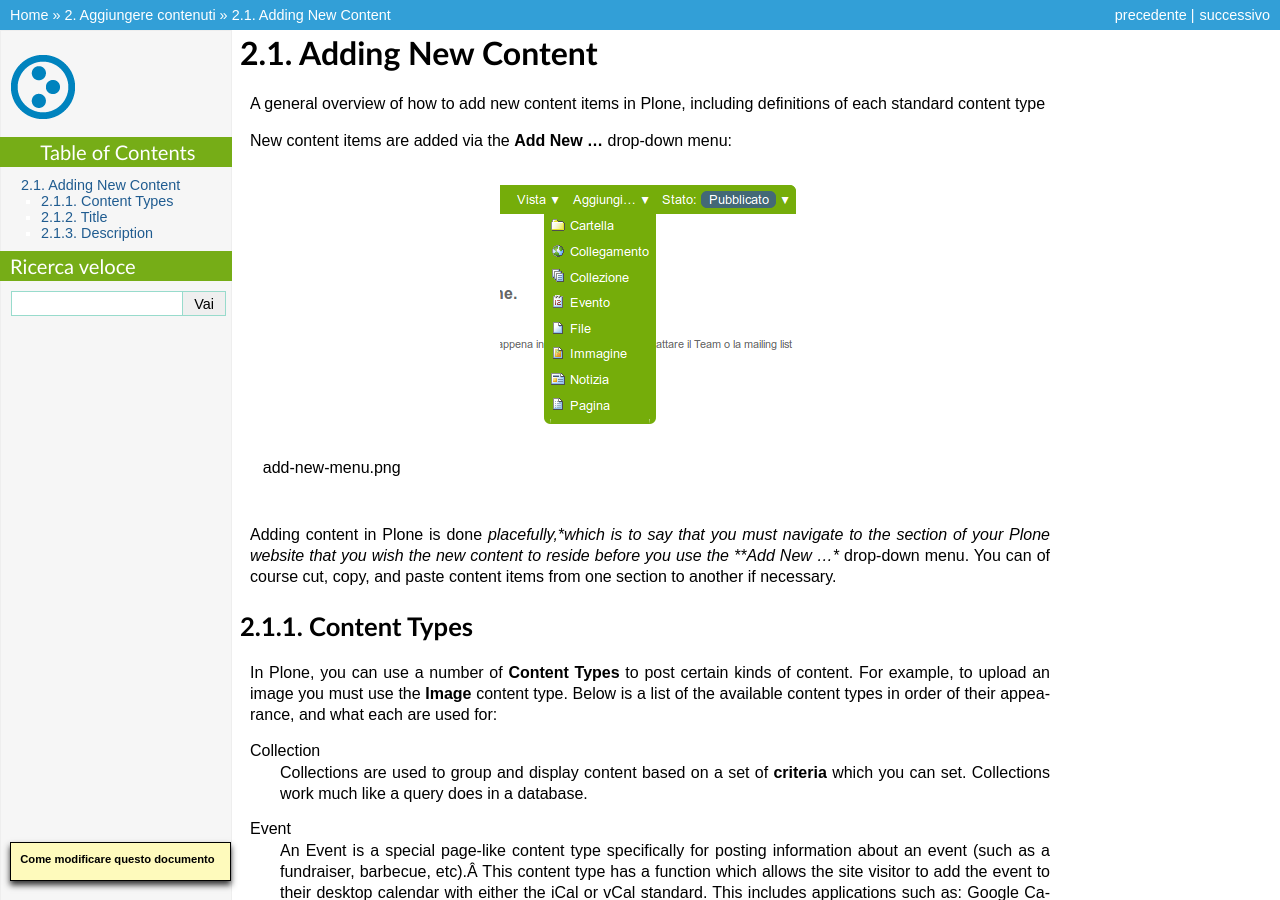
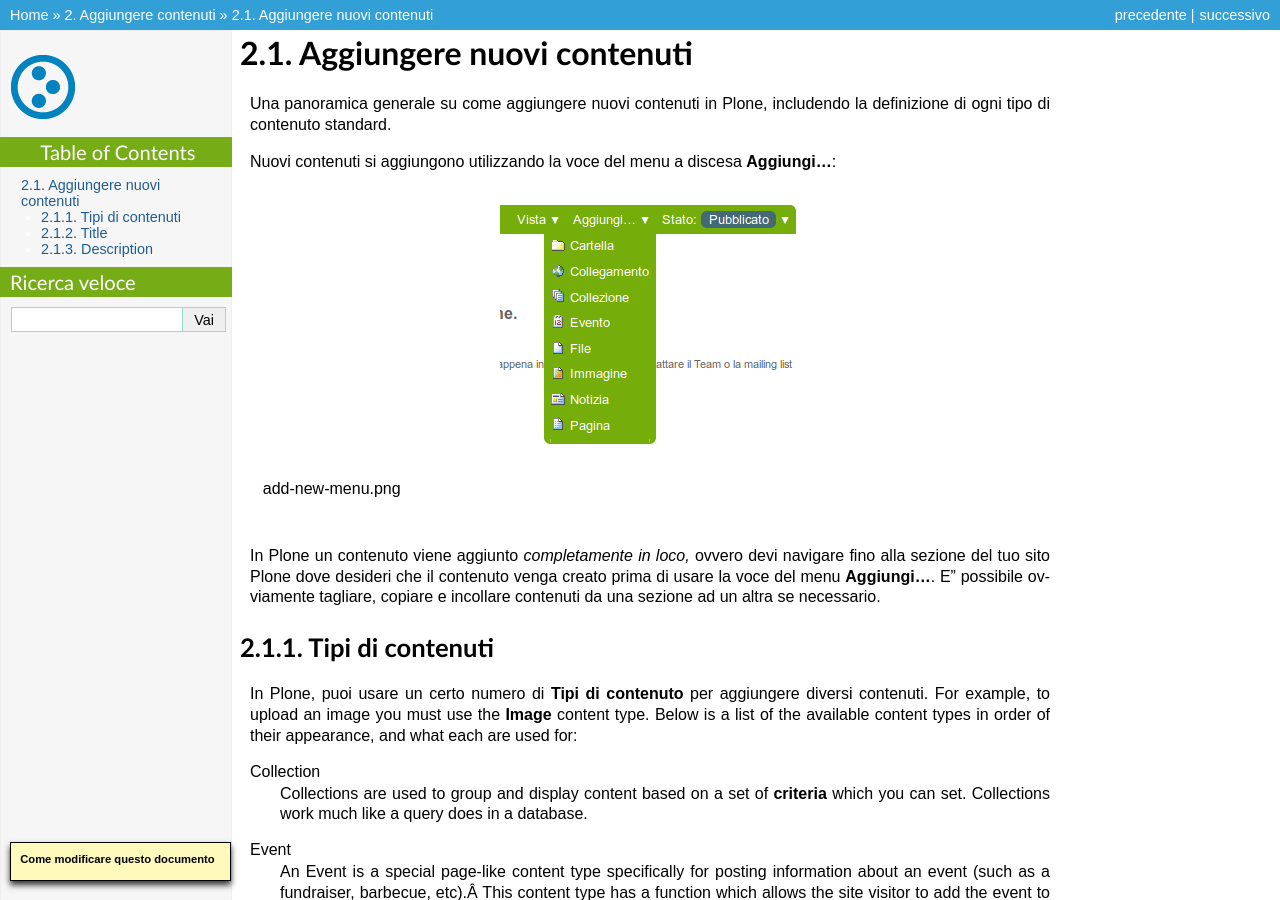
Before and after one commit to plone-it/collective.italiandocumentation, a Sphinx documentation site: the page built from source/adding-content/adding-new-content.rst, in a window 1280 px wide and 900 px high. Built offline with Sphinx 7.4.7, drawn with Linux system fonts in a browser that asks for light colours; some of the changed text lies outside the part shown.

Commit message:
Inizio traduzione adding-new-content.rst

```diff
--- a/source/adding-content/adding-new-content.rst
+++ b/source/adding-content/adding-new-content.rst
@@ -1,10 +1,10 @@
-Adding New Content
-=======================
+Aggiungere nuovi contenuti
+==========================
 
-A general overview of how to add new content items in Plone, including
-definitions of each standard content type
+Una panoramica generale su come aggiungere nuovi contenuti in Plone,
+includendo la definizione di ogni tipo di contenuto standard.
 
-New content items are added via the **Add New . . .** drop-down menu:
+Nuovi contenuti si aggiungono utilizzando la voce del menu a discesa **Aggiungi...**:
 
 .. figure:: ../_static/addnewmenu.png
    :align: center
@@ -12,17 +12,19 @@
 
    add-new-menu.png
 
-Adding content in Plone is done *placefully,*which is to say that you
-must navigate to the section of your Plone website that you wish the new
-content to reside before you use the **Add New . . .** drop-down menu.
-You can of course cut, copy, and paste content items from one section to
-another if necessary.
+In Plone un contenuto viene aggiunto *completamente in loco,* ovvero devi
+navigare fino alla sezione del tuo sito Plone dove desideri che il contenuto
+venga creato prima di usare la voce del menu **Aggiungi...**.
+E' possibile ovviamente tagliare, copiare e incollare contenuti da una sezione
+ad un altra se necessario.
 
-Content Types
--------------
 
-In Plone, you can use a number of **Content Types** to post certain kinds
-of content. For example, to upload an image you must use the **Image**
+
+Tipi di contenuti
+-----------------
+
+In Plone, puoi usare un certo numero di **Tipi di contenuto** per aggiungere
+diversi contenuti. For example, to upload an image you must use the **Image**
 content type. Below is a list of the available content types in order of
 their appearance, and what each are used for:
 
```
